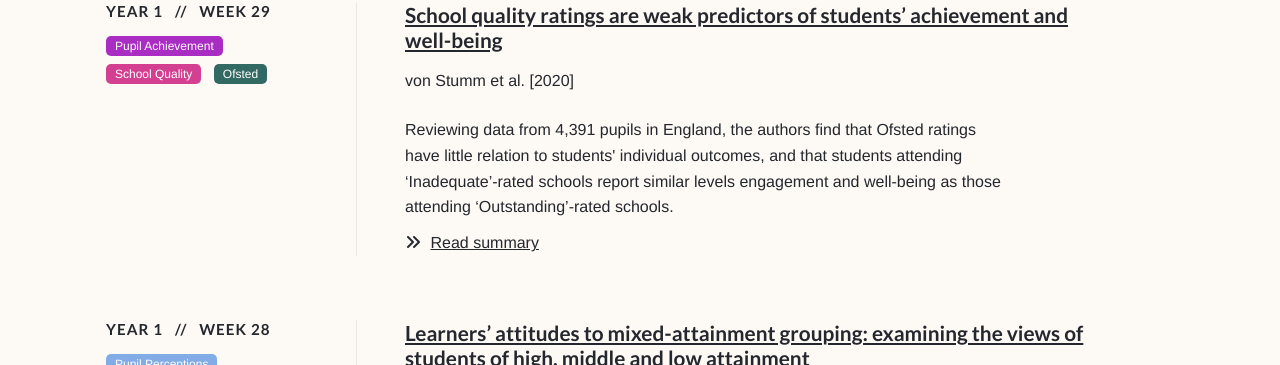
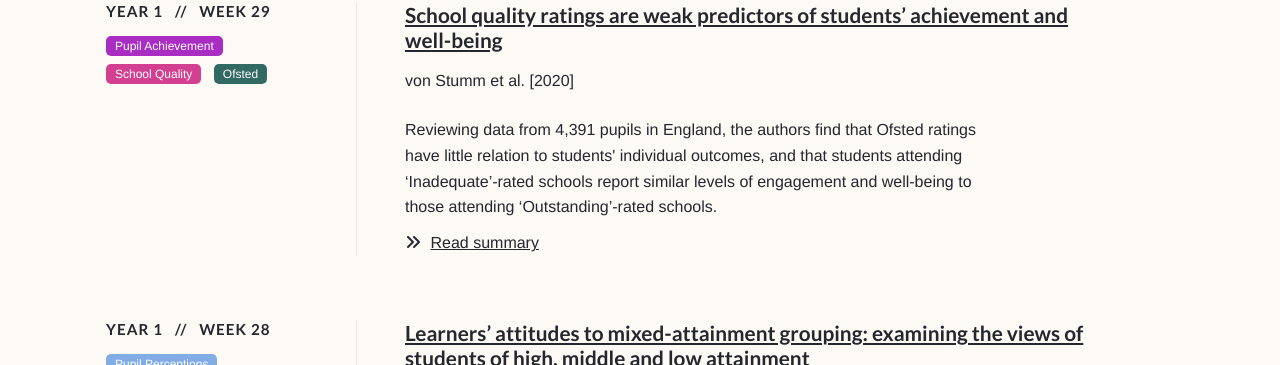
Before and after one commit to samjamead/52papers, a Jekyll site: the page built from index.html, in a window 1280 px wide and 900 px high. Shown: the part 312-677 px from the top of the window. Built offline with Jekyll 4.4.1, drawn with Linux system fonts in a browser that asks for light colours; nearby versions of some CDN libraries.

Commit message:
Typos in blurb

```diff
--- a/_posts/2020-07-15-year1week29.html
+++ b/_posts/2020-07-15-year1week29.html
@@ -14,7 +14,7 @@ yearpub: 2020
 university: [University of York]
 publisher: Journal of Child Pychology and Psychiatry
 tags: [Pupil Achievement, School Quality, Ofsted]
-description: "Reviewing data from 4,391 pupils in England, the authors find that Ofsted ratings have little relation to students' individual outcomes, and that students attending ‘Inadequate’-rated schools report similar levels engagement and well-being as those attending ‘Outstanding’-rated schools."
+description: "Reviewing data from 4,391 pupils in England, the authors find that Ofsted ratings have little relation to students' individual outcomes, and that students attending ‘Inadequate’-rated schools report similar levels of engagement and well-being to those attending ‘Outstanding’-rated schools."
 readingtime: 5
 ---
 
```
